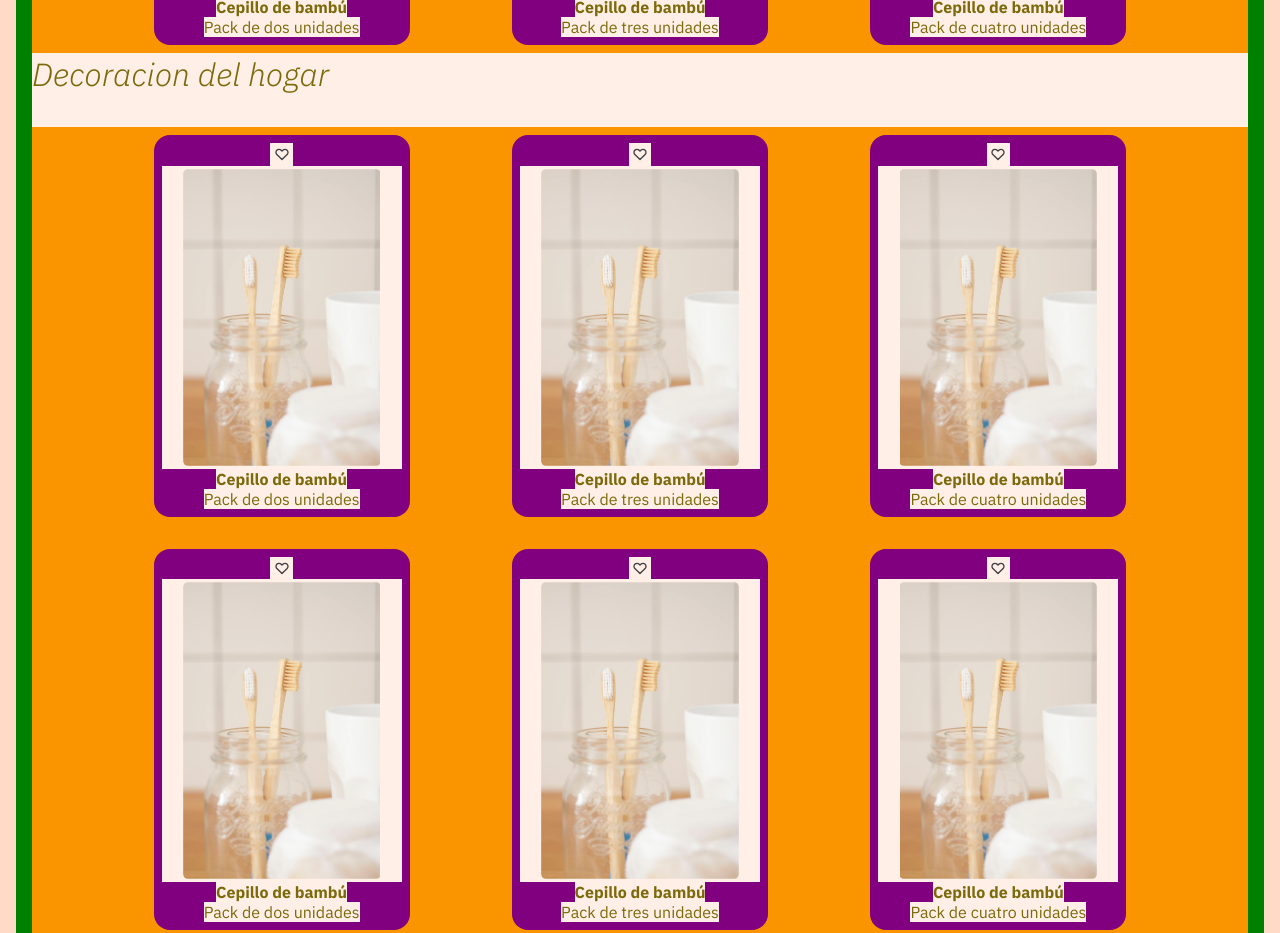
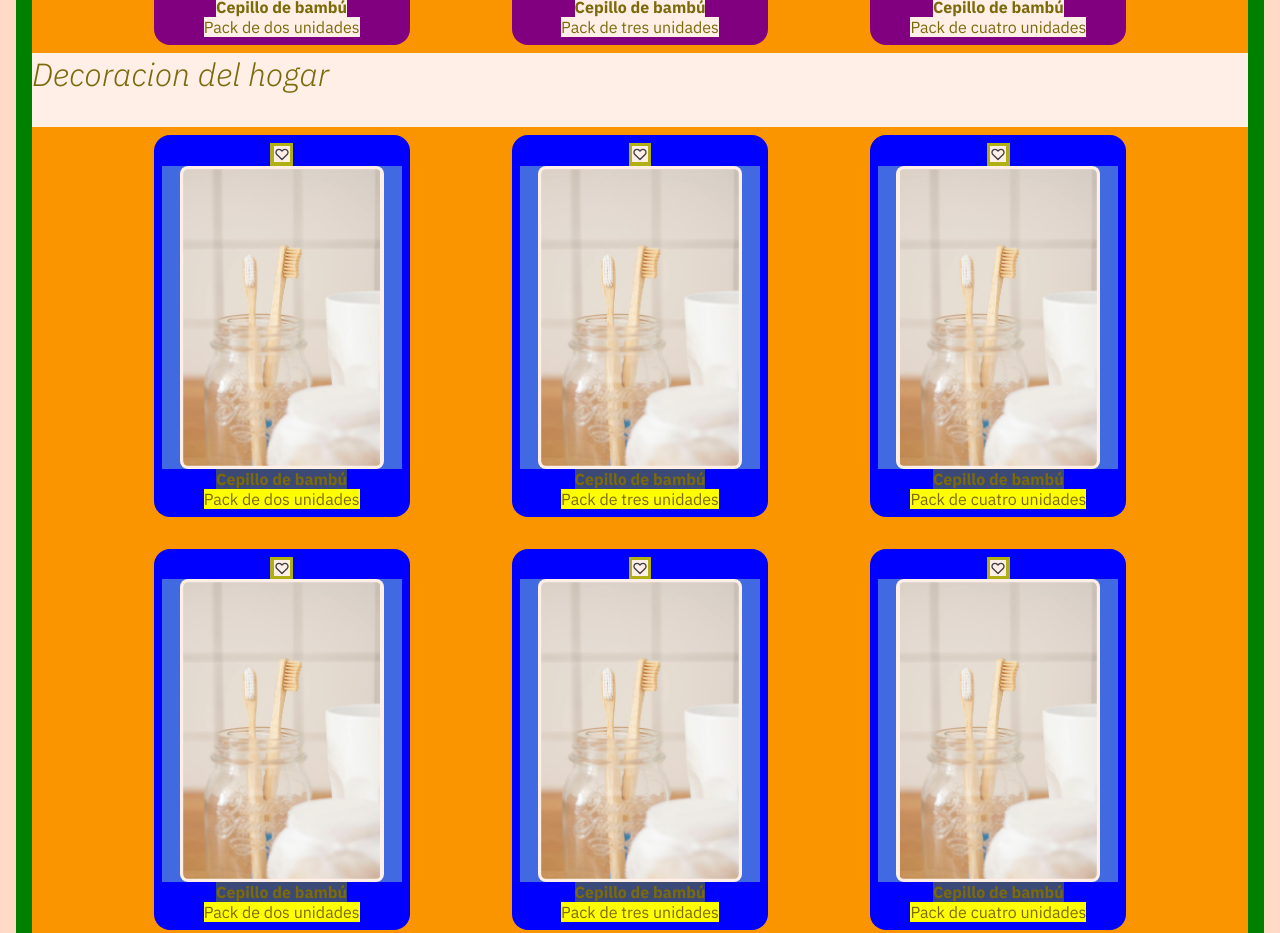
Before and after one commit to Chrisvimu/Sass-first-project, a plain HTML site: page index.html in a window 1280 px wide. Shown: the part 1807-2740 px from the top of the page. Drawn offline with Linux system fonts and the light colour scheme.

Commit message:
added changes

```diff
--- a/scss/style.scss
+++ b/scss/style.scss
@@ -235,13 +235,25 @@ main {
 
 .furniture {
     @extend .healthcare;
-    background-color: purple;
+    background-color: yellow;
     .card-section {
-        background-color: rgb(192, 246, 255);
-    }
-    .product-card {
-        background-color: #0a547c;
-        color: white;
+        background-color: rgb(101, 45, 79);
+        .product-card {
+            background-color: blue;
+            color: white;
+            .product-image {
+                background-color: royalblue;
+            }
+            .icon {
+                background-color: rgb(176, 176, 21);
+            }
+            h3 {
+                background-color: rgb(59, 73, 118);
+            }
+            p{
+                background-color: yellow;
+            }
+        }
     }
 }
 
```
Also changed, not shown: css/style.css, 1 other file.
